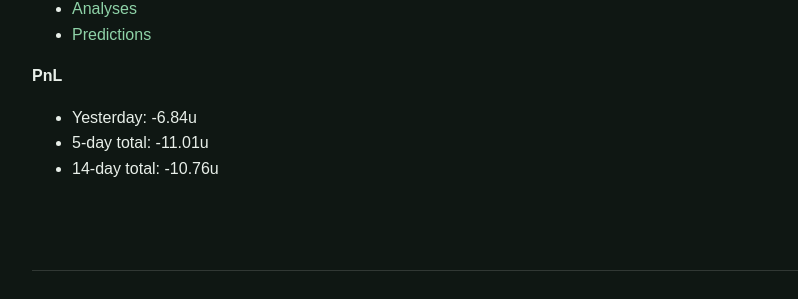
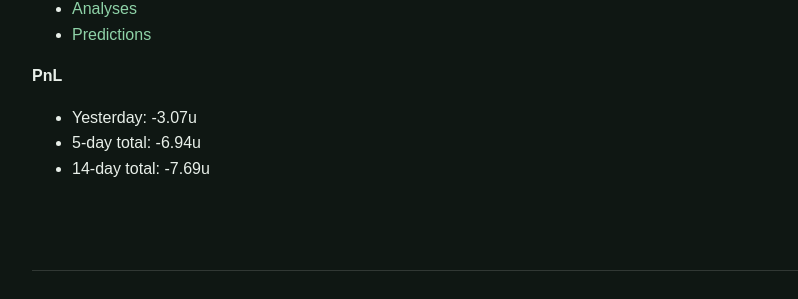
Before and after one commit to tokenibets/tokenibets.github.io, a Jekyll site: the page built from index.md, in a window 1280 px wide. Shown: the part 188-487 px from the top of the page, without its empty margins (208-1006 px from the left). Built offline with Jekyll 4.4.1, drawn with Linux system fonts in a browser that asks for light colours.

Commit message:
Update index.md

```diff
--- a/index.md
+++ b/index.md
@@ -14,6 +14,6 @@ permalink: /
 
 **PnL**
 
-* Yesterday: -6.84u
-* 5-day total: -11.01u
-* 14-day total: -10.76u
+* Yesterday: -3.07u
+* 5-day total: -6.94u
+* 14-day total: -7.69u
```
